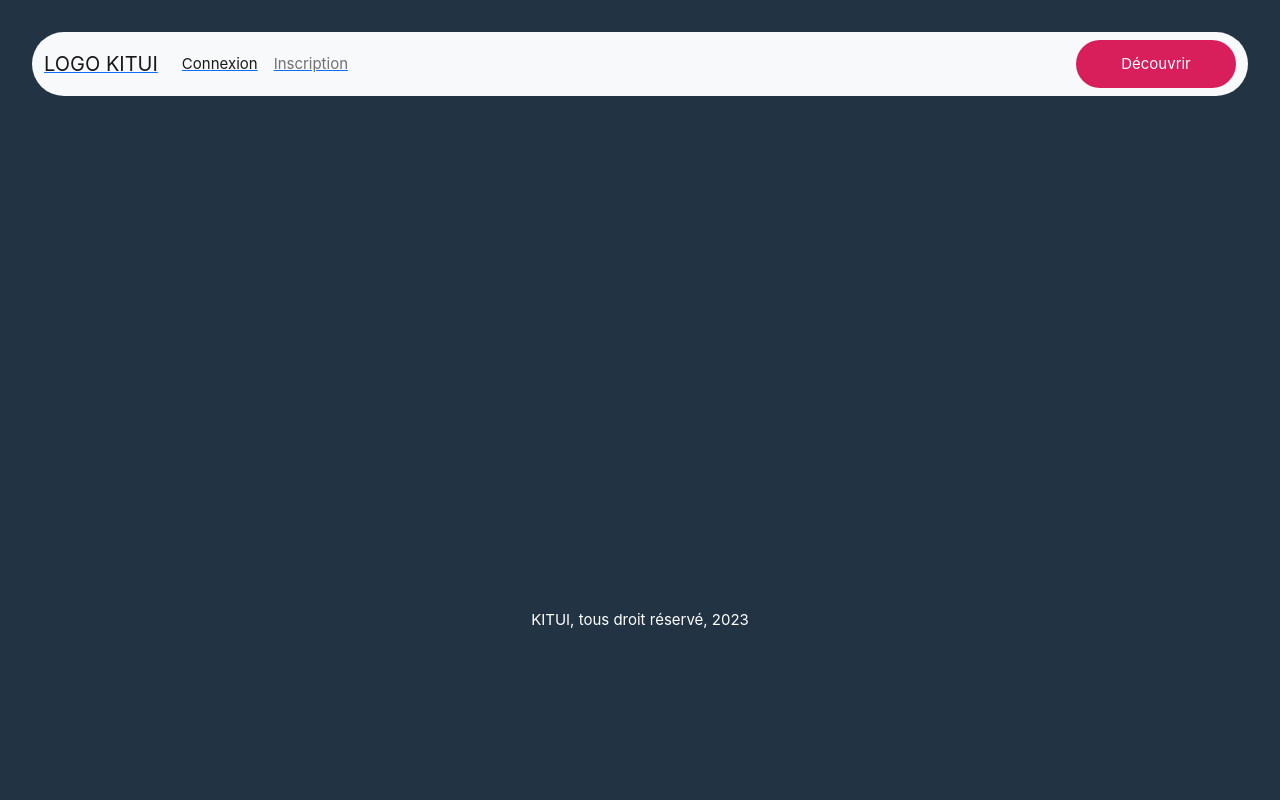
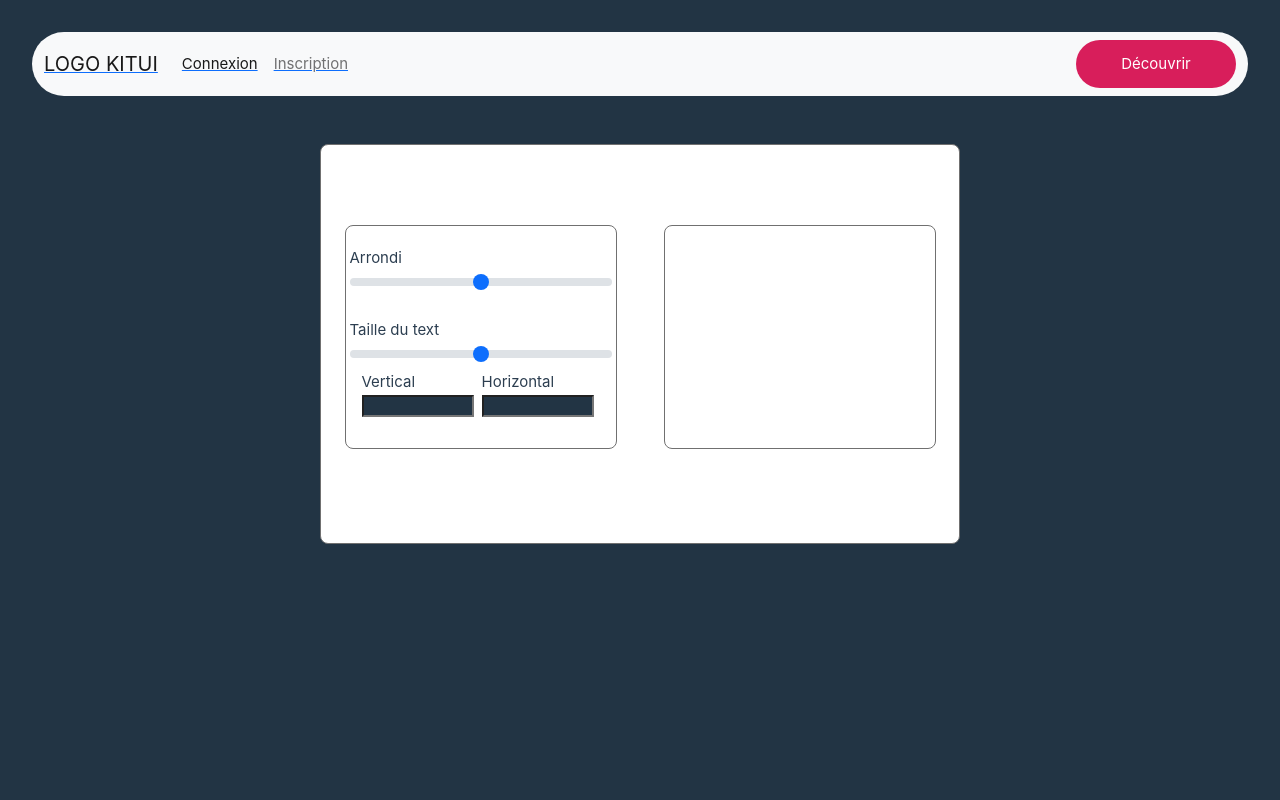
Before and after one commit to Jean-Baptiste-dev/Kitu, a Vue app: page /config-bouton in a window 1280 px wide. Shown: the top 800 px of the page. Built offline with nearby package versions, Linux system fonts and the light colour scheme.

Commit message:
on btn config

```diff
--- a/src/components/Layout.vue
+++ b/src/components/Layout.vue
@@ -72,6 +72,11 @@
     </div>
     <div class="container-components-details">
       <div class="container-buttons">
+        <div class="config-kit">
+          <RouterLink to="/config-bouton">
+            <i class="fa-duotone fa-gear">Configurer bouton</i>
+          </RouterLink>
+        </div>
         <div class="buttons">
           <div class="btn1">
             <button type="submit" class="kitui-btn">Bouton 1</button>
--- a/src/router/index.js
+++ b/src/router/index.js
@@ -3,6 +3,7 @@ import HomeView from "@/views/HomeView.vue";
 import KituiView from "@/views/KituiView.vue";
 import ConfigcolorView from "@/views/ConfigcolorView.vue";
 import ConfigtypoView from "@/views/ConfigtypoView.vue";
+import ConfigboutonView from "@/views/ConfigboutonView.vue";
 import ConnexionView from "@/views/ConnexionView.vue";
 import InscriptionView from "@/views/InscriptionView.vue";
 
@@ -39,6 +40,11 @@ const router = createRouter({
       name: "configtypo",
       component: ConfigtypoView,
     },
+    {
+      path: "/config-bouton",
+      name: "configbouton",
+      component: ConfigboutonView,
+    },
   ],
 });
 
--- /dev/null
+++ b/src/views/ConfigboutonView.vue
@@ -0,0 +1,100 @@
+<template>
+  <div class="config-container-bouton-vue">
+    <div class="bouton-vue">
+      <div class="config-container-bouton">
+        <div class="config-border-radius">
+          <span class="bd-label">Arrondi</span>
+          <input
+            type="range"
+            class="form-range custom-range"
+            id="customRange1"
+          />
+        </div>
+
+        <div class="config-btn-text">
+          <span class="bd-label">Taille du text</span>
+          <input
+            type="range"
+            class="form-range custom-range"
+            id="customRange1"
+          />
+        </div>
+
+        <div class="config-padding">
+          <div class="vertical-horizontale">
+            <div class="vertical">
+              <span class="bd-label">Vertical</span>
+              <input type="text" class="bd-input" />
+            </div>
+
+            <div class="horizontal">
+              <span class="bd-label">Horizontal</span>
+              <input type="text" class="bd-input" />
+            </div>
+          </div>
+        </div>
+      </div>
+
+      <div class="config-container-vue"></div>
+    </div>
+  </div>
+</template>
+<script>
+export default {
+  data() {
+    return {};
+  },
+
+  methods: {},
+  computed: {},
+};
+</script>
+<style>
+.config-container-bouton-vue {
+  width: 40rem;
+  height: 25rem;
+  border: 1px solid #707070;
+  background-color: #fff;
+  border-radius: 0.5rem;
+  margin: auto;
+  top: 1rem;
+}
+.config-container-bouton,
+.config-container-vue {
+  width: 17rem;
+  height: 14rem;
+  border: 1px solid #707070;
+  background-color: #fff;
+  border-radius: 0.5rem;
+  margin: auto;
+  top: 1rem;
+}
+.bouton-vue {
+  display: flex;
+  justify-content: space-evenly;
+  margin-top: 4rem;
+}
+
+.config-border-radius,
+.config-btn-text {
+  display: flex;
+  flex-direction: column;
+  align-items: flex-start;
+  justify-content: center;
+  margin-top: 1rem;
+  padding: 4px 4px;
+}
+
+.vertical-horizontale {
+  display: flex;
+  justify-content: flex-start;
+  align-items: center;
+  margin-left: 1rem;
+}
+
+.bd-input {
+  width: 7rem;
+  height: 1.4rem;
+  background-color: #223444;
+}
+</style>
```
